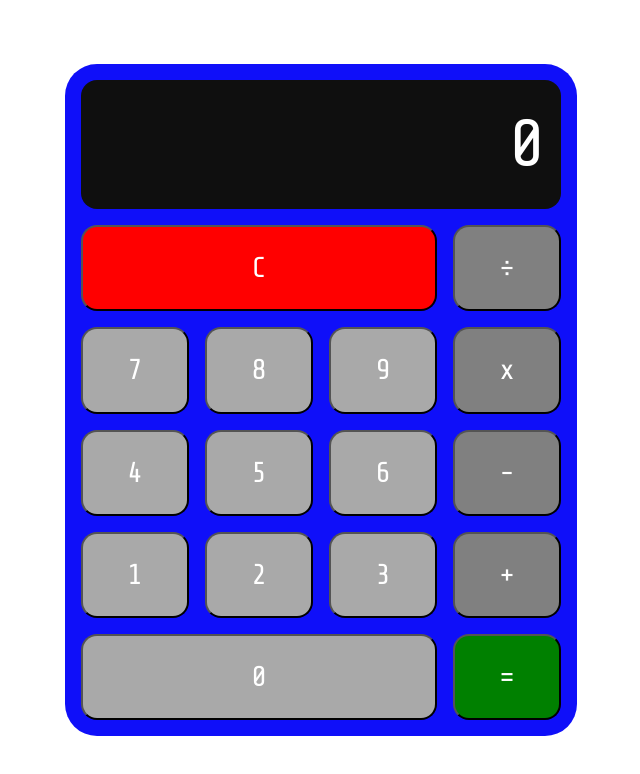
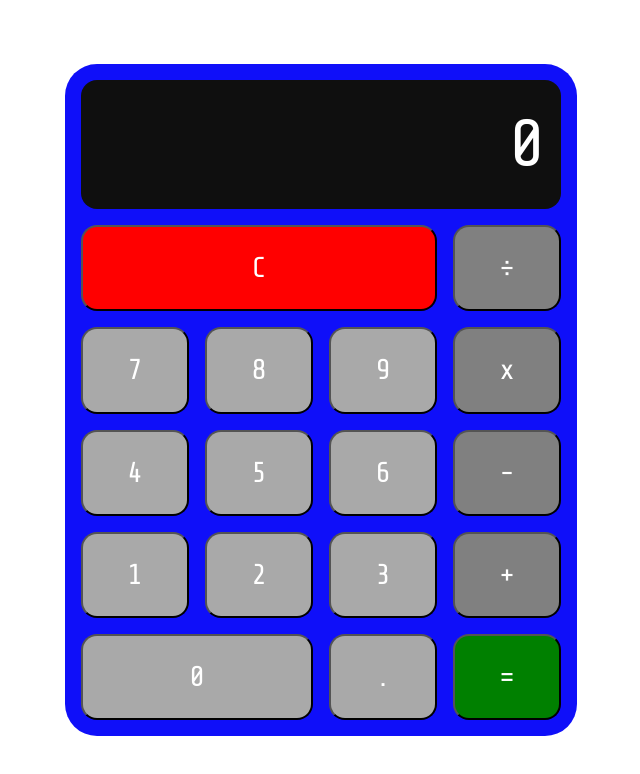
Before and after one commit to AceIsHuman/css-grid-calculator, a React (Create React App) app: page / in a window 1280 px wide. Shown: the top 774 px of the page, without its empty margins (319-959 px from the left). Built offline with nearby package versions, Linux system fonts and the light colour scheme.

Commit message:
add decimal button

```diff
--- a/src/components/Numbers.js
+++ b/src/components/Numbers.js
@@ -8,7 +8,14 @@ const Numbers = props => {
       <Button
         value="0"
         gridRow="6 / span 1"
-        gridColumn="1 / span 3"
+        gridColumn="1 / span 2"
+        color="darkgray"
+        method={handleNumber}
+      />
+      <Button
+        value="."
+        gridRow="6 / span 1"
+        gridColumn="3 / span 1"
         color="darkgray"
         method={handleNumber}
       />
```
